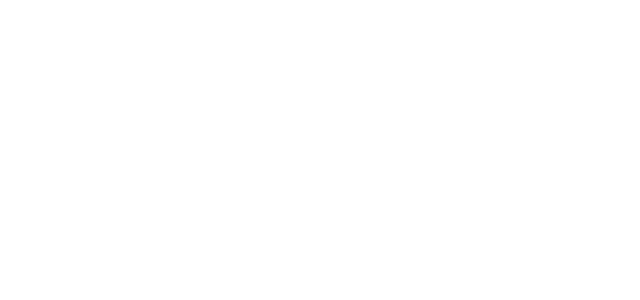
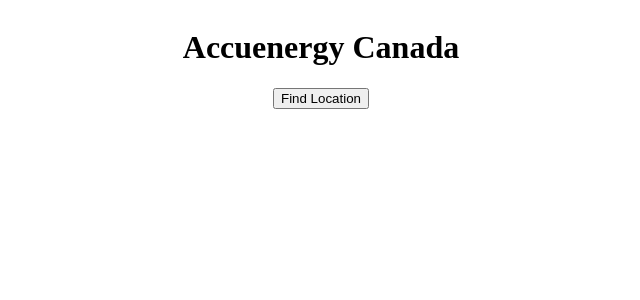
Before and after one commit to Starfodders/accuenergy, a Vue app: page / in a window 1280 px wide. Shown: the top 300 px of the page, without its empty margins (319-959 px from the left). Built offline with nearby package versions, Linux system fonts and the light colour scheme.

Commit message:
geolocation api added

```diff
--- a/package.json
+++ b/package.json
@@ -18,7 +18,7 @@
     "@vue/cli-plugin-eslint": "~5.0.0",
     "@vue/cli-service": "~5.0.0",
     "eslint": "^7.32.0",
-    "eslint-plugin-vue": "^8.0.3"
+    "eslint-plugin-vue": "^8.7.1"
   },
   "eslintConfig": {
     "root": true,
--- a/src/App.vue
+++ b/src/App.vue
@@ -1,13 +1,21 @@
 <template>
-
+  <h1>Accuenergy Canada</h1>
+  <LocationButton/>
 </template>
 
 <script>
+import LocationButton from "./components/LocationButton.vue"
 export default {
-
+components: {LocationButton}
 }
 </script>
 
 <style>
-
+  #app {
+    width: 100%;
+    display: flex;
+    justify-content: center;
+    align-items: center;
+    flex-direction: column;
+  }
 </style>
--- /dev/null
+++ b/src/components/LocationButton.vue
@@ -0,0 +1,45 @@
+<template>
+<div class = 'location-container'>
+  <button @click = "findLocation">Find Location</button>
+  </div>
+</template>
+
+<script>
+import { ref } from 'vue'
+export default {
+  setup() {
+
+    let localLat = ref(null)
+    let localLong = ref(null)
+
+    const findLocation = () => {
+      if (navigator.geolocation) {
+        navigator.geolocation.getCurrentPosition((position) => {
+          localLat.value = position.coords.latitude;
+          localLong.value = position.coords.longitude;
+      })
+      }
+      else {
+        console.log('error');
+      }
+    }
+
+    return {
+      findLocation,
+      localLat,
+      localLong
+    }
+
+
+  }
+
+}
+</script>
+
+<style scoped>
+.location-container {
+  width: 15rem;
+  display: flex;
+  justify-content: center;
+}
+</style>
```
Also changed, not shown: 1 other file (tests, documents, lock files or other folders).
